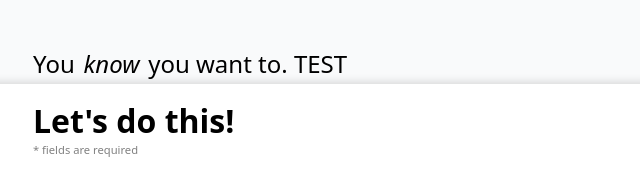
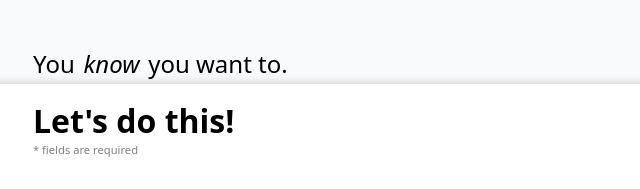
Before and after one commit to aadridi/Sign-up-Form, a plain HTML site: page index.html in a window 1280 px wide. Shown: the part 202-391 px from the top of the page, 415-1055 px from the left. Drawn offline with Linux system fonts and the light colour scheme; a web font is replaced by a local one.

Commit message:
Delete the "TEST" keyword in HTML

```diff
--- a/index.html
+++ b/index.html
@@ -21,7 +21,7 @@
 						This is not a real online service! You know you need something like this in your life to help you realize your deepest dreams.<br />
 						Sign up <em>now</em> to get started.
 					</p>
-					<p>You <em>know</em> you want to. TEST</p>
+					<p>You <em>know</em> you want to.</p>
 				</header>
 				<form action="" method="post">
 					<fieldset>
```
